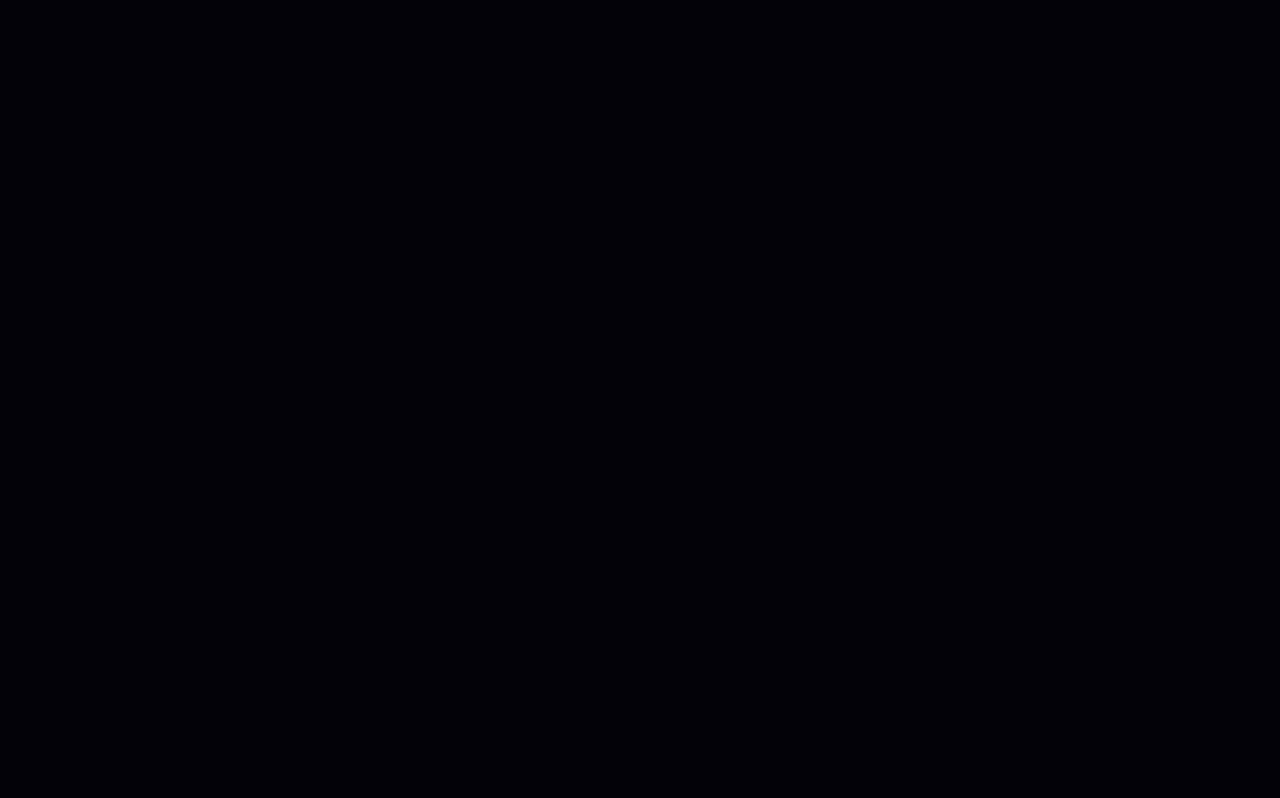
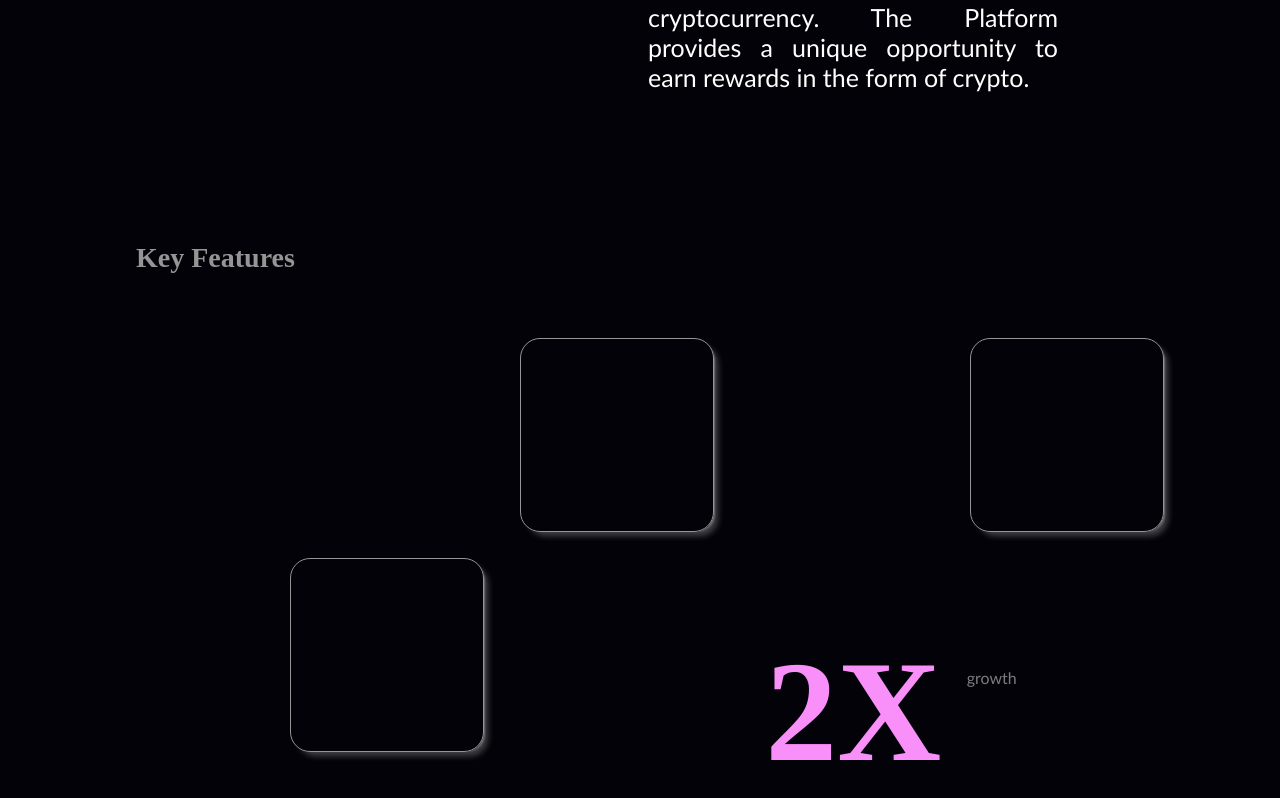
Before and after one commit to arshpreetkaur20/DeFi-Application, a React (Vite) app in the folder defi/: page / in a window 1280 px wide. Shown: the part 2227-3025 px from the top of the page. Before the commit the page ends 2140 px from the top, so only its background shows below. Built offline with nearby package versions, Linux system fonts and the light colour scheme.

Commit message:
landing update
needed content for container

```diff
--- a/defi/src/App.css
+++ b/defi/src/App.css
@@ -51,3 +51,60 @@
     margin-top:70vh;
     width: 550px;
 }
+
+.secondBrief{
+    color:white;
+    font-size:25px;
+    font-family: 'Trebuchet MS', 'Lucida Sans Unicode', 'Lucida Grande', 'Lucida Sans', Arial, sans-serif;
+    width:410px;
+    height:140px;
+    text-align: justify;
+    margin-left: 50vw;
+    margin-top:10vh;
+}
+
+.features{
+    color:rgb(149, 149, 149);
+    font-size: 14px;
+    margin-top:20vh;
+    margin-left: 10vw;
+}
+
+.featureCntr1{
+    display: flex;
+    gap:20vw;
+    margin-left:40vw;
+    margin-top: 5vw;
+}
+
+.fCntr1, .fCntr2{
+    width:15vw;
+    height:15vw;
+    border:1px solid rgb(149, 149, 149);
+    border-radius: 20px;
+    box-shadow: rgba(255, 255, 255, 0.25) 6px 6px 6px -2px, rgba(255, 255, 255, 0.3) 4px 2px 2px -3px;
+}
+
+.featureCntr2 .fCntr1{
+    margin-left: 22vw;
+    margin-top: 2vw;
+}
+
+.featureCntr2{
+    display: flex;
+}
+
+.fCntr2Heading{
+    color: rgb(249, 143, 249);
+    font-size: 72px;
+    font-family: 'Times New Roman', Times, serif;
+    margin-left: 22vw;
+}
+
+.f2Brief{
+    color: whitesmoke;
+    font-family: 'Trebuchet MS', 'Lucida Sans Unicode', 'Lucida Grande', 'Lucida Sans', Arial, sans-serif;
+    opacity: 0.5;
+    margin-top: 17vh;
+    margin-left:2vw;
+}
--- a/defi/src/App.jsx
+++ b/defi/src/App.jsx
@@ -2,6 +2,7 @@ import React from "react";
 import Button from "./Button";
 import Container from "./Container";
 import Header from "./Header";
+import Paragraph from "./Paragraph";
 import './App.css'
 
 function App() {
@@ -31,7 +32,23 @@ function App() {
         <Container className="dCntr"></Container>
       </div>
 
+      <>
       <Header className="secondH" title="Explore the new era of financial services"></Header>
+      <Paragraph className="secondBrief" data="Yield is an innovative crypto platform which issues token in cryptocurrency. The Platform provides a unique opportunity to earn rewards in the form of crypto."></Paragraph>
+      </>
+
+    <Header className="features" title="Key Features"></Header>
+
+    <div className="featureCntr1">
+      <Container className="fCntr1"></Container>
+      <Container className="fCntr2"></Container>
+    </div>
+
+    <div className="featureCntr2">
+      <Container className="fCntr1"></Container>
+      <Header className="fCntr2Heading" title="2X"></Header>
+      <Paragraph className="f2Brief" data="growth"></Paragraph>
+    </div>
 
     </>
   );
--- /dev/null
+++ b/defi/src/Paragraph.jsx
@@ -0,0 +1,11 @@
+import React from 'react'
+
+function Paragraph({className,data}) {
+  return (
+    <>
+    <p className={className}>{data}</p>
+    </>
+  )
+}
+
+export default Paragraph
```
